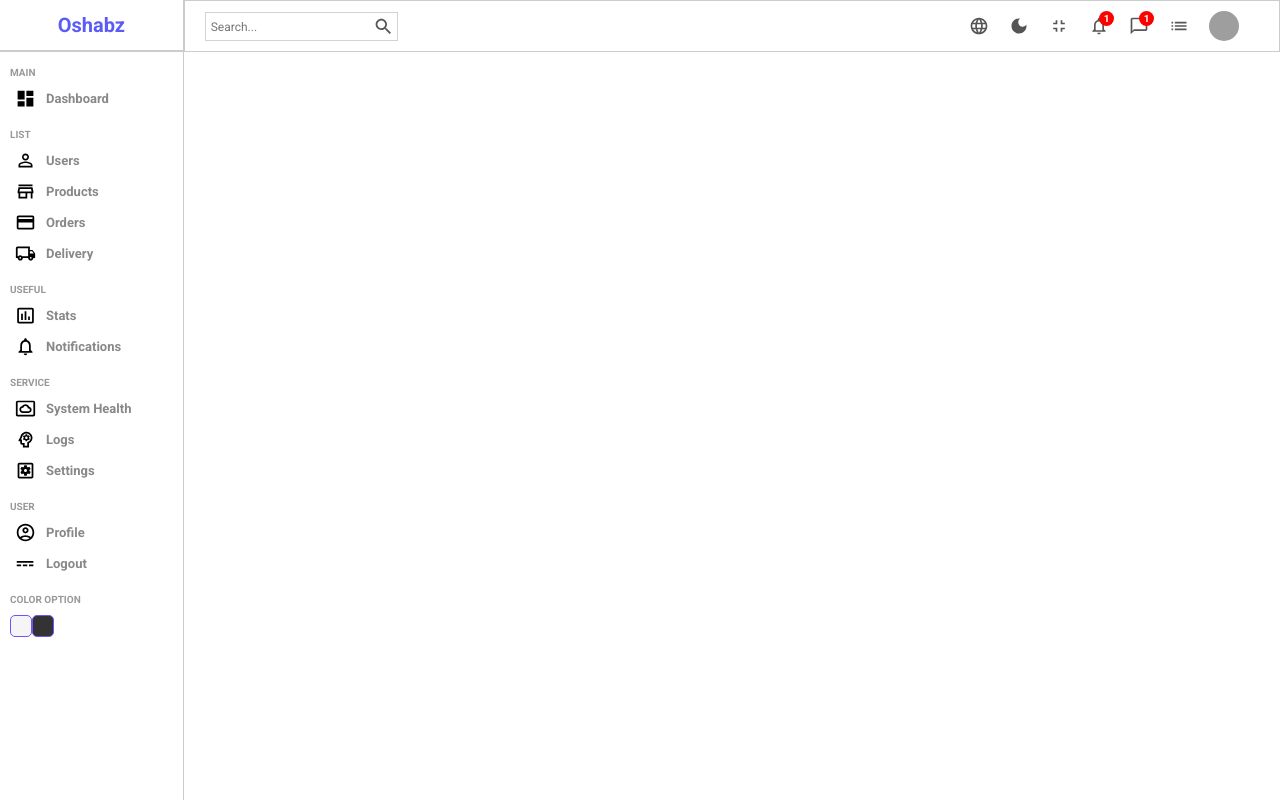
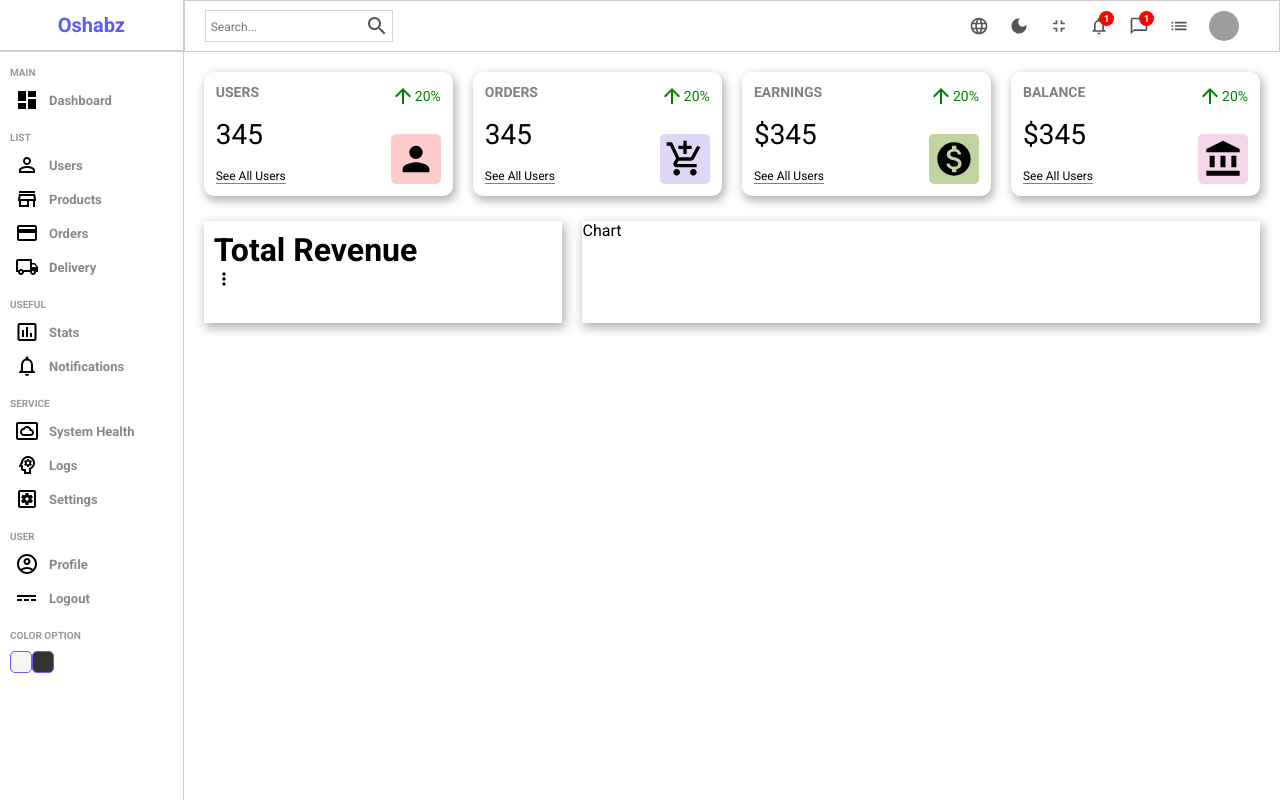
Before and after one commit to chuksdsilent/react-admin, a React (Create React App) app: page / in a window 1280 px wide. Built offline with nearby package versions, Linux system fonts and the light colour scheme; grey boxes are pictures that could not be loaded.

Commit message:
completed widget

```diff
--- a/public/index.html
+++ b/public/index.html
@@ -20,7 +20,7 @@
       *{
         font-family: 'Nunito', sans-serif;
         font-family: 'Roboto', sans-serif;
-        font-size: 14px;
+
       }
     </style>
   </head>
--- /dev/null
+++ b/src/components/chart/Chart.jsx
@@ -0,0 +1,9 @@
+import "./Chart.scss"
+
+const Chart = () => {
+    return (
+        <div className="chart">Chart</div>
+    )
+}
+
+export default Chart
--- /dev/null
+++ b/src/components/chart/Chart.scss
@@ -0,0 +1,5 @@
+.chart{
+    flex:4;
+    -webkit-box-shadow: 2px 4px 10px 1px rgba(0,0,0,.3);
+    box-shadow: 2px 4px 10px 1px rgba(0,0, 0,.3);
+}
--- /dev/null
+++ b/src/components/featured/Featured.jsx
@@ -0,0 +1,15 @@
+import "./Featured.scss"
+import MoreVertIcon from '@mui/icons-material/MoreVert';
+const Featured = () => {
+    return (
+        <div className="featured">
+            <div className="top">
+                <h1 className="title">Total Revenue</h1>
+                <MoreVertIcon fontSize="small" />
+            </div>
+            <div className="bottom"></div>
+        </div>
+    )
+}
+
+export default Featured
--- /dev/null
+++ b/src/components/featured/Featured.scss
@@ -0,0 +1,6 @@
+.featured{
+    flex: 2;
+    -webkit-box-shadow: 2px 4px 10px 1px rgba(0,0,0,.3);
+    box-shadow: 2px 4px 10px 1px rgba(0,0, 0,.3);
+    padding: 10px;
+}
--- /dev/null
+++ b/src/components/widget/Widget.jsx
@@ -0,0 +1,65 @@
+import React from 'react'
+import "./Widget.scss"
+import ArrowUpwardIcon from '@mui/icons-material/ArrowUpward';
+import PersonIcon from '@mui/icons-material/Person';
+import AccountBalanceIcon from '@mui/icons-material/AccountBalance';
+import AddShoppingCartIcon from '@mui/icons-material/AddShoppingCart';
+import MonetizationOnIcon from '@mui/icons-material/MonetizationOn';
+const Widgets = ({ type }) => {
+  let data;
+
+  const amount = 345;
+  const diff = 20;
+
+  switch (type) {
+    case "users":
+      data = {
+        title: "USERS",
+        isMoney: false,
+        link: "See all Users",
+        icon: (<PersonIcon class="icon" style={{ backgroundColor: "rgba(255,0,0,.2)" }} />)
+      }
+      break;
+    case "order":
+      data = {
+        title: "ORDERS",
+        isMoney: false,
+        link: "See all Users",
+        icon: (<AddShoppingCartIcon class="icon" style={{ backgroundColor: "#6433d833" }} />)
+      }
+      break;
+    case "earnings":
+      data = {
+        title: "EARNINGS",
+        isMoney: true,
+        link: "View all Earnings",
+        icon: (<MonetizationOnIcon class="icon" style={{ backgroundColor: "#62941267" }} />)
+      }
+      break;
+    case "balance":
+      data = {
+        title: "BALANCE",
+        isMoney: true,
+        link: "See details",
+        icon: (<AccountBalanceIcon class="icon" style={{ backgroundColor: "#d634a033" }} />)
+      }
+    default:
+      break;
+
+  }
+  return (
+    <div className='widget'>
+      <div className="left">
+        <div className="title">{data.title}</div>
+        <div className="counter">{data.isMoney && "$"}{amount}</div>
+        <span className="link">See All Users</span>
+      </div>
+      <div className="right">
+        <div className="percentage positive"><ArrowUpwardIcon />{diff}%</div>
+        {data.icon}
+      </div>
+    </div>
+  )
+}
+
+export default Widgets
--- /dev/null
+++ b/src/components/widget/Widget.scss
@@ -0,0 +1,55 @@
+.widget{
+    display: flex;
+    flex: 1;
+    justify-content: space-between;
+    padding: 12px;
+    -webkit-box-shadow: 2px 4px 10px 1px rgba(0,0,0,.3);
+    box-shadow: 2px 4px 10px 1px rgba(0,0, 0,.3);
+    border-radius: 10px;
+    height: 100px;
+
+    .left, .right{
+        display: flex;
+        flex-direction: column;
+        justify-content: space-between;
+
+        .title{
+            font-weight: bold;
+            font-size: 14px;
+            color: gray;
+        }
+
+        .counter{
+            font-size: 28px;
+            font-weight: 30%;
+        }
+
+        .link{
+            font-size: 12px;
+            border-bottom: 1px solid gray;
+        }
+
+        .percentage{
+            display: flex;
+            align-items: center;
+            font-size: 14px;
+
+            &.positive{
+                color: green
+            }
+
+            &.negative{
+                color: red;
+            }
+        }
+
+        .icon{
+            font-size: 18px !important;
+            padding: 5px;
+            border-radius: 10%;
+            align-self: end;
+
+        }
+    }
+
+}
--- a/src/pages/home/Home.jsx
+++ b/src/pages/home/Home.jsx
@@ -1,6 +1,10 @@
 import React from 'react'
+import Chart from '../../components/chart/Chart'
+import Featured from '../../components/featured/Featured'
 import Navbar from '../../components/navbar/Navbar'
 import Sidebar from '../../components/sidebar/Sidebar'
+import Widgets from '../../components/widget/Widget'
+import "./Home.scss"
 import "./Home.scss"
 const Home = () => {
     return (
@@ -8,6 +12,16 @@ const Home = () => {
             <Sidebar />
             <div className="homeContainer">
                 <Navbar />
+                <div className="widgets">
+                    <Widgets type="users" />
+                    <Widgets type="order" />
+                    <Widgets type="earnings" />
+                    <Widgets type="balance" />
+                </div>
+                <div className="charts">
+                    <Featured />
+                    <Chart />
+                </div>
             </div>
         </div>
     )
--- a/src/pages/home/Home.scss
+++ b/src/pages/home/Home.scss
@@ -2,6 +2,15 @@
     display: flex;
 
     .homeContainer{
-        flex: 6
+        flex: 6;
+        .widgets, .charts{
+            display: flex;
+            padding: 20px;
+            gap: 20px
+        }
+
+        .charts{
+            padding: 5px 20px;
+        }
     }
 }
```
